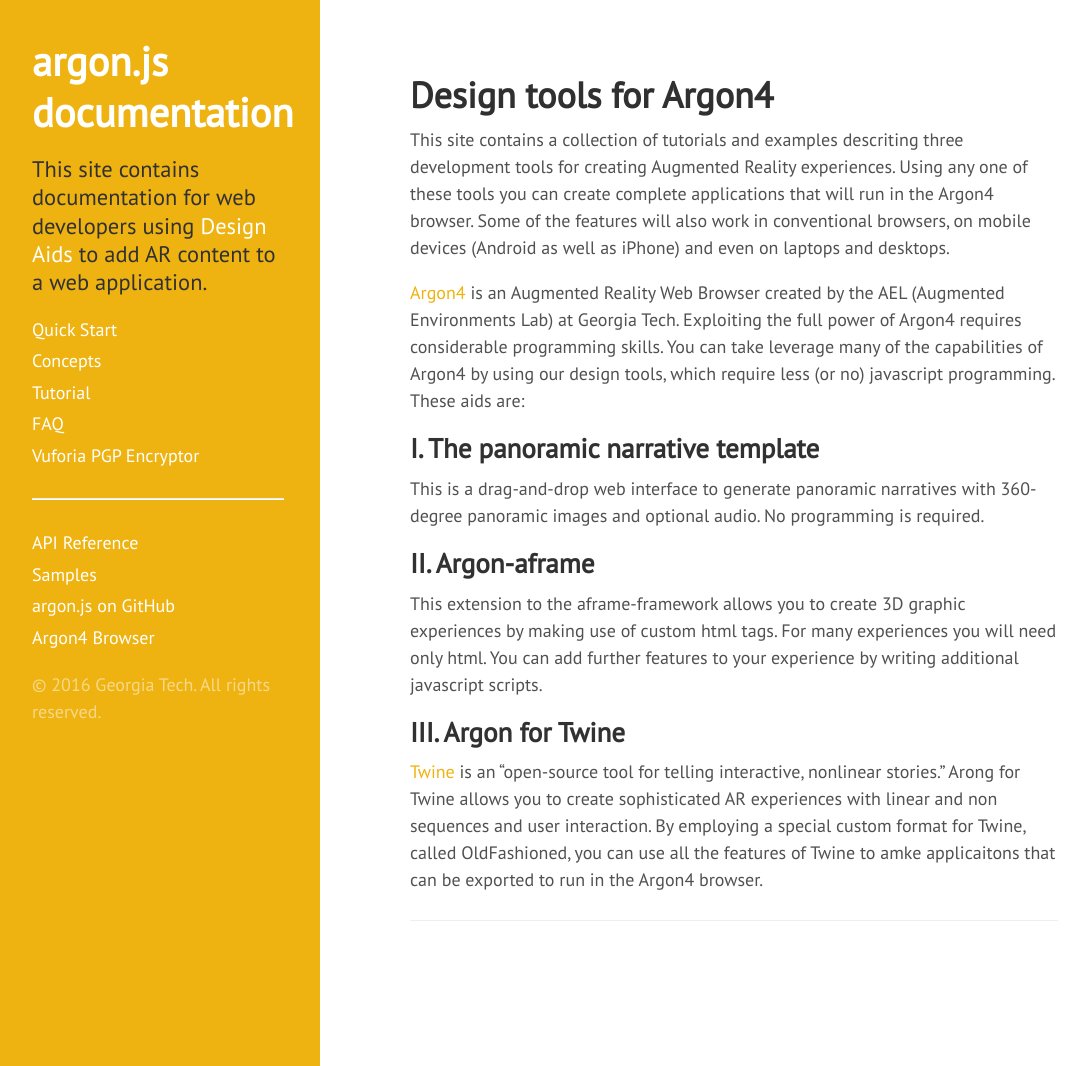
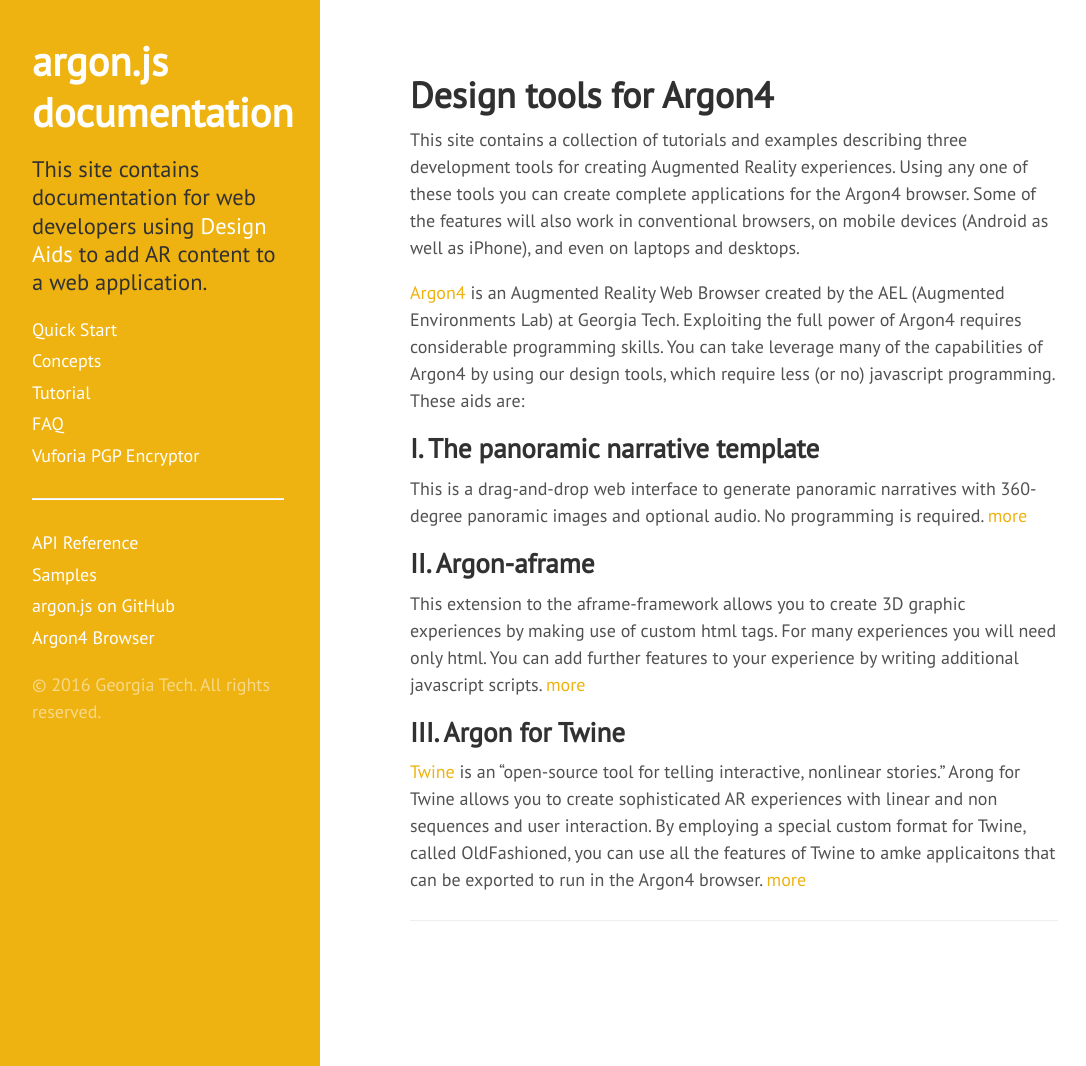
Before and after one commit to argonjs/design-tools, a Jekyll site: the page built from index.md, in a window 1280 px wide and 1066 px high. Shown: the whole window, without its empty margins (4-1090 px from the left). Built offline with Jekyll 4.4.1, drawn with Linux system fonts in a browser that asks for light colours; nearby versions of some CDN libraries.

Commit message:
New pages for the different toosl
added new index pages.

```diff
--- a/index.md
+++ b/index.md
@@ -2,10 +2,10 @@
 title: Design tools for Argon4
 layout: page
 ---
-This site contains a collection of tutorials and examples descriting three development tools for creating Augmented Reality experiences. Using any one of these tools you can create complete applications that will run in the Argon4 browser. Some of the features will also work in conventional browsers, on mobile devices (Android as well as iPhone) and even on laptops and desktops.
+This site contains a collection of tutorials and examples describing three development tools for creating Augmented Reality experiences. Using any one of these tools you can create complete applications for the Argon4 browser. Some of the features will also work in conventional browsers, on mobile devices (Android as well as iPhone), and even on laptops and desktops.
 
 [Argon4](http://argonjs.io/argon-app/) is an Augmented Reality Web Browser created by the AEL (Augmented Environments Lab) at Georgia Tech. Exploiting the full power of Argon4 requires considerable programming skills. You can take leverage many of the capabilities of Argon4 by using our design tools, which require less (or no) javascript programming. These aids are:
 
-<h2>I. The panoramic narrative template</h2> This is a drag-and-drop web interface to generate panoramic narratives with 360-degree panoramic images and optional audio. No programming is required.
-<h2>II. Argon-aframe</h2> This extension to the aframe-framework allows you to create 3D graphic experiences by making use of custom html tags. For many experiences you will need only html. You can add further features to your experience by writing additional javascript scripts.
-<h2>III. Argon for Twine</h2> [Twine](http://twinery.org) is an "open-source tool for telling interactive, nonlinear stories." Arong for Twine allows you to create sophisticated AR experiences with linear and non sequences and user interaction.  By employing a special custom format for Twine, called OldFashioned, you can use all the features of Twine to amke applicaitons that can be exported to run in the Argon4 browser.
+<h2>I. The panoramic narrative template</h2> This is a drag-and-drop web interface to generate panoramic narratives with 360-degree panoramic images and optional audio. No programming is required. [more](index-p.html)
+<h2>II. Argon-aframe</h2> This extension to the aframe-framework allows you to create 3D graphic experiences by making use of custom html tags. For many experiences you will need only html. You can add further features to your experience by writing additional javascript scripts. [more](index-a.html)
+<h2>III. Argon for Twine</h2> [Twine](http://twinery.org) is an "open-source tool for telling interactive, nonlinear stories." Arong for Twine allows you to create sophisticated AR experiences with linear and non sequences and user interaction.  By employing a special custom format for Twine, called OldFashioned, you can use all the features of Twine to amke applicaitons that can be exported to run in the Argon4 browser. [more](index-t.html)
```
Also changed, not shown: index-a.md (added, +7 -0 lines), index-p.md (added, +5 -0 lines), index-t.md (added, +6 -0 lines).
